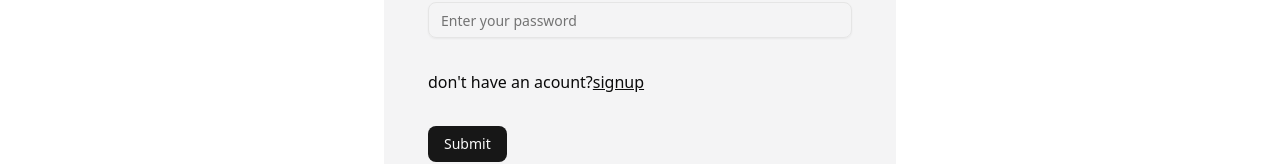
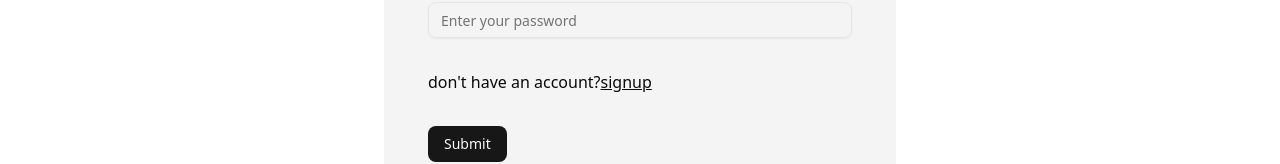
Before and after one commit to hussammuhamed1/e-commerce, a Next.js app: page /auth/login in a window 1280 px wide. Shown: the part 375-539 px from the top of the page. Built offline with nearby package versions, Linux system fonts and the light colour scheme; no server answers.

Commit message:
CHANGE LOGIN

```diff
--- a/src/app/auth/login/page.tsx
+++ b/src/app/auth/login/page.tsx
@@ -83,7 +83,7 @@ export default function Page() {
           )}
         />
         <p>
-          don't have an acount?
+          don't have an account?
           <Link href="/auth/register" className="underline">
             signup
           </Link>
```
